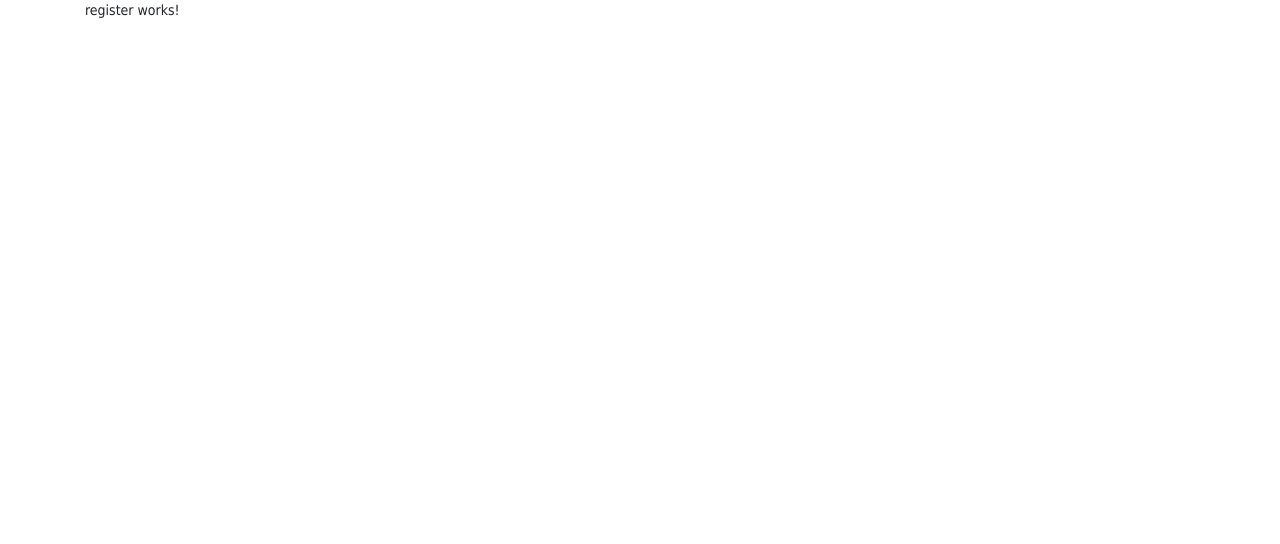
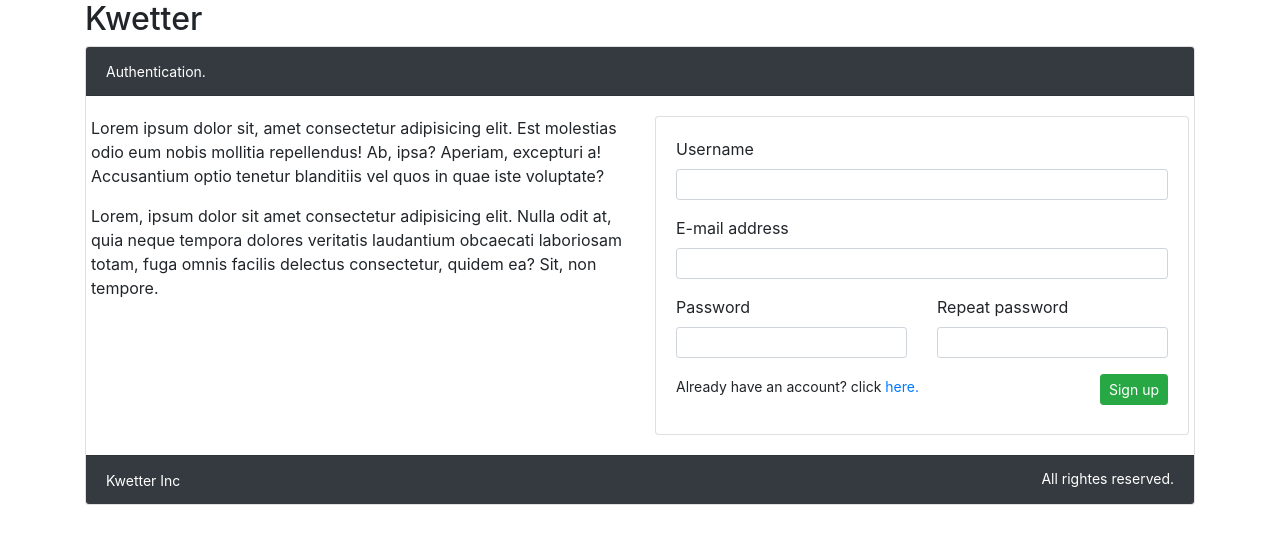
Before and after one commit to Joegoslavie/kwetter-frontend, an Angular app: page /register in a window 1280 px wide. Shown: the top 544 px of the page. Built offline with nearby package versions, Linux system fonts and the light colour scheme.

Commit message:
register and sign in page

```diff
--- a/src/app/app-routing.module.ts
+++ b/src/app/app-routing.module.ts
@@ -6,13 +6,14 @@ import { LandingComponent } from './landing/landing.component';
 import { RegisterComponent } from './register/register.component';
 import { LandingLayoutComponent } from './layout/landing-layout/landing-layout.component';
 import { KwetterLayoutComponent } from './layout/kwetter-layout/kwetter-layout.component';
+import { AuthenticationLayoutComponent } from './layout/authentication-layout/authentication-layout.component';
 // add components
 
 const routes: Routes = [
   { path: '', redirectTo: '/overview', pathMatch: 'full' },
   { path: 'overview', component: LandingLayoutComponent,  children: [{ path: '', component: LandingComponent },] },
-  { path: 'signin', component: KwetterLayoutComponent, children: [{ path: '', component: SignInComponent }]},
-  { path: 'register', component: KwetterLayoutComponent, children: [{ path: '', component: RegisterComponent }]},
+  { path: 'signin', component: AuthenticationLayoutComponent, children: [{ path: '', component: SignInComponent }]},
+  { path: 'register', component: AuthenticationLayoutComponent, children: [{ path: '', component: RegisterComponent }]},
 ];
 
 @NgModule({
--- a/src/app/app.module.ts
+++ b/src/app/app.module.ts
@@ -8,6 +8,7 @@ import { RegisterComponent } from './register/register.component';
 import { LandingComponent } from './landing/landing.component';
 import { LandingLayoutComponent } from './layout/landing-layout/landing-layout.component';
 import { KwetterLayoutComponent } from './layout/kwetter-layout/kwetter-layout.component';
+import { AuthenticationLayoutComponent } from './layout/authentication-layout/authentication-layout.component';
 
 @NgModule({
   declarations: [
@@ -16,7 +17,8 @@ import { KwetterLayoutComponent } from './layout/kwetter-layout/kwetter-layout.c
     RegisterComponent,
     LandingComponent,
     LandingLayoutComponent,
-    KwetterLayoutComponent
+    KwetterLayoutComponent,
+    AuthenticationLayoutComponent
   ],
   imports: [
     BrowserModule,
--- /dev/null
+++ b/src/app/layout/authentication-layout/authentication-layout.component.html
@@ -0,0 +1,40 @@
+<!doctype html>
+<html lang="en">
+
+<head>
+  <meta charset="utf-8">
+  <title>Kwetter</title>
+  <base href="/">
+  <meta name="viewport" content="width=device-width, initial-scale=1">
+  <link rel="icon" type="image/x-icon" href="favicon.ico">
+</head>
+
+<body>
+  <div class="container">
+    <div class="row">
+      <div class="col-12">
+        <h2>Kwetter</h2>
+      </div>
+    </div>
+    <div class="row">
+      <div class="col-12">
+        <div class="card">
+          <div class="card-header bg-dark text-white">
+            <small>Authentication.</small>
+          </div>
+          <div class="card-body">
+            <div class="row">
+              <router-outlet></router-outlet>
+            </div>
+          </div>
+          <div class="card-footer bg-dark text-white">
+            <small>Kwetter Inc</small>
+            <small class="float-right">All rightes reserved.</small>
+          </div>
+        </div>
+      </div>
+    </div>
+  </div>
+</body>
+
+</html>
--- /dev/null
+++ b/src/app/layout/authentication-layout/authentication-layout.component.ts
@@ -0,0 +1,15 @@
+import { Component, OnInit } from '@angular/core';
+
+@Component({
+  selector: 'app-authentication-layout',
+  templateUrl: './authentication-layout.component.html',
+  styleUrls: ['./authentication-layout.component.css']
+})
+export class AuthenticationLayoutComponent implements OnInit {
+
+  constructor() { }
+
+  ngOnInit(): void {
+  }
+
+}
--- a/src/app/layout/kwetter-layout/kwetter-layout.component.html
+++ b/src/app/layout/kwetter-layout/kwetter-layout.component.html
@@ -15,7 +15,5 @@
             </div>
         </div>
     </div>
-
-
 </body>
 </html>
--- a/src/app/register/register.component.html
+++ b/src/app/register/register.component.html
@@ -1 +1,38 @@
-<p>register works!</p>
+<div class="row">
+    <div class="col-6">
+        <p>Lorem ipsum dolor sit, amet consectetur adipisicing elit. Est molestias odio eum nobis mollitia repellendus! Ab, ipsa? Aperiam, excepturi a! Accusantium optio tenetur blanditiis vel quos in quae iste voluptate?</p>
+        <p>Lorem, ipsum dolor sit amet consectetur adipisicing elit. Nulla odit at, quia neque tempora dolores veritatis laudantium obcaecati laboriosam totam, fuga omnis facilis delectus consectetur, quidem ea? Sit, non tempore.</p>
+    </div>
+
+    <div class="col-6">
+        <div class="card">
+            <div class="card-body">
+                <div class="form-group">
+                    <label for="username">Username</label>
+                    <input name="username" type="text" value="" class="form-control form-control-sm">
+                </div>
+                <div class="form-group">
+                    <label for="username">E-mail address</label>
+                    <input name="username" type="text" value="" class="form-control form-control-sm">
+                </div>
+                <div class="form-group">
+                    <div class="row">
+                        <div class="col-6">
+                            <label for="username">Password</label>
+                            <input name="username" type="text" value="" class="form-control form-control-sm">
+                        </div>
+                        <div class="col-6">
+                            <label for="username">Repeat password</label>
+                            <input name="username" type="text" value="" class="form-control form-control-sm">
+                        </div>
+                    </div>
+
+                </div>
+                <div class="form-group">
+                    <button class="btn btn-success btn-sm float-right">Sign up</button>
+                    <small class="">Already have an account? click <a routerLink="/signin">here.</a></small>
+                </div>
+            </div>
+        </div>
+    </div>
+</div>
--- a/src/app/sign-in/sign-in.component.html
+++ b/src/app/sign-in/sign-in.component.html
@@ -1,9 +1,3 @@
-
-<div class="card">
-    <div class="card-header bg-dark text-white">
-        Sign in to Kwetter.
-    </div>
-    <div class="card-body">
 <div class="row">
     <div class="col-6">
         <p>Lorem ipsum dolor sit, amet consectetur adipisicing elit. Est molestias odio eum nobis mollitia repellendus! Ab, ipsa? Aperiam, excepturi a! Accusantium optio tenetur blanditiis vel quos in quae iste voluptate?</p>
@@ -15,25 +9,19 @@
         <div class="card">
             <div class="card-body">
                 <div class="form-group">
-                            <label for="username"><b>E-mail</b></label>
-                            <input name="username" type="text" value="" class="form-control">
+                    <label for="username">Username</label>
+                    <input name="username" type="text" value="" class="form-control form-control-sm">
                 </div>
                 <div class="form-group">
-                            <label for="username"><b>Password</b></label>
-                            <input name="username" type="text" value="" class="form-control">
+                    <label for="username">Password</label>
+                    <input name="username" type="text" value="" class="form-control form-control-sm">
                 </div>
                 <div class="form-group">
                     <button class="btn btn-success btn-sm float-right">Sign in</button>
                     <button class="btn btn-dark btn-sm float-right mr-2">Forgot password</button>
-                            <small class="">No account yet? click <a href="">here.</a></small>
+                    <small class="">No account yet? click <a routerLink="/register">here.</a></small>
                 </div>
             </div>
         </div>
     </div>
 </div>
-    </div>
-    <div class="card-footer bg-dark text-white">
-        <small>Kwetter Inc</small>
-        <small class="float-right">All rightes reserved.</small>
-    </div>
-</div>
```
Also changed, not shown: src/app/layout/authentication-layout/authentication-layout.component.css (added), 1 other file (tests, documents, lock files or other folders). Lines whose indentation alone changed are shown as unchanged.
